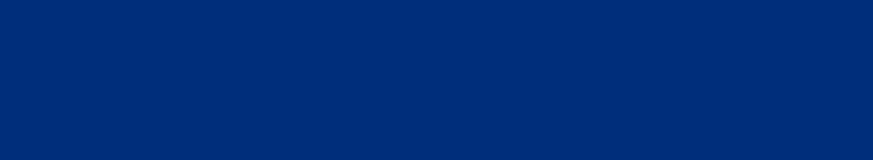
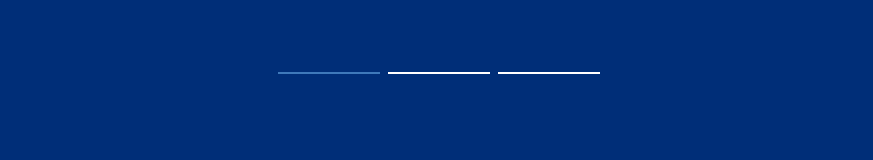
Before and after one commit to runquan-ray-zhou/test-react-web-app-companion-two, a React (Vite) app: page / in a window 1280 px wide. Both pictures are taken after a click on the button "Lets Fly!". Shown: the top 160 px of the page, without its empty margins (201-1074 px from the left). Built offline with nearby package versions, Linux system fonts and the light colour scheme.

Commit message:
add status bar

```diff
--- a/src/Components/Portal/Portal.css
+++ b/src/Components/Portal/Portal.css
@@ -9,6 +9,31 @@
     justify-content: center;
     align-items: center;
     text-align: center;
+
+    .fourthOnboarding-page-heading {
+        margin-bottom: 100px;
+    }
+    .thirdOnboarding-page-heading {
+        margin-bottom: -30px;
+    }
+
+    .onboarding-page-status {
+        top: 8%;
+        position: fixed;
+        display: flex;
+        gap: 8px;
+        .onboarding-page-status-bar {
+            hr {
+                width: 100px;
+                border: 1px solid #3F79BA;
+            }
+        }
+        .two {
+            hr {
+                border: 1px solid white;
+            }
+        }
+    }
 
     p {
         font-size: 1.4em;
@@ -29,7 +54,7 @@
     }
 
     .onboarding-page-buttons {
-        bottom: 65px;
+        bottom: 8%;
         position: fixed;
         display: flex;
         justify-content: space-around;
--- a/src/Components/Portal/Portal.jsx
+++ b/src/Components/Portal/Portal.jsx
@@ -28,8 +28,16 @@
             )}
             {onboardingPage === "secondOnboardingPage" && (
                 <div className="onboarding-page">
-                    <div className="onboarding-page-status-bar">
-
+                    <div className="onboarding-page-status">
+                        <div className="onboarding-page-status-bar">
+                            <hr />
+                        </div>
+                        <div className="onboarding-page-status-bar two">
+                            <hr />
+                        </div>
+                        <div className="onboarding-page-status-bar two">
+                            <hr />
+                        </div>
                     </div>
                     <div className="secondOnboarding-page-heading">
                         <h1>Welcome to AeroGuide for ASTC Chicago!</h1>
@@ -48,8 +56,16 @@
             )}
             {onboardingPage === "thirdOnboardingPage" && (
                 <div className="onboarding-page">
-                    <div className="onboarding-page-status-bar">
-
+                    <div className="onboarding-page-status">
+                        <div className="onboarding-page-status-bar">
+                            <hr />
+                        </div>
+                        <div className="onboarding-page-status-bar">
+                            <hr />
+                        </div>
+                        <div className="onboarding-page-status-bar two">
+                            <hr />
+                        </div>
                     </div>
                     <div className="thirdOnboarding-page-heading">
                         <h1>Discover More with AR</h1>
@@ -68,6 +84,17 @@
             )}
             {onboardingPage === "fourthOnboardingPage" && (
                 <div className="onboarding-page">
+                    <div className="onboarding-page-status">
+                        <div className="onboarding-page-status-bar">
+                            <hr />
+                        </div>
+                        <div className="onboarding-page-status-bar">
+                            <hr />
+                        </div>
+                        <div className="onboarding-page-status-bar">
+                            <hr />
+                        </div>
+                    </div>
                     <div className="fourthOnboarding-page-heading">
                         <h1>You're All Set</h1>
                     </div>
```
